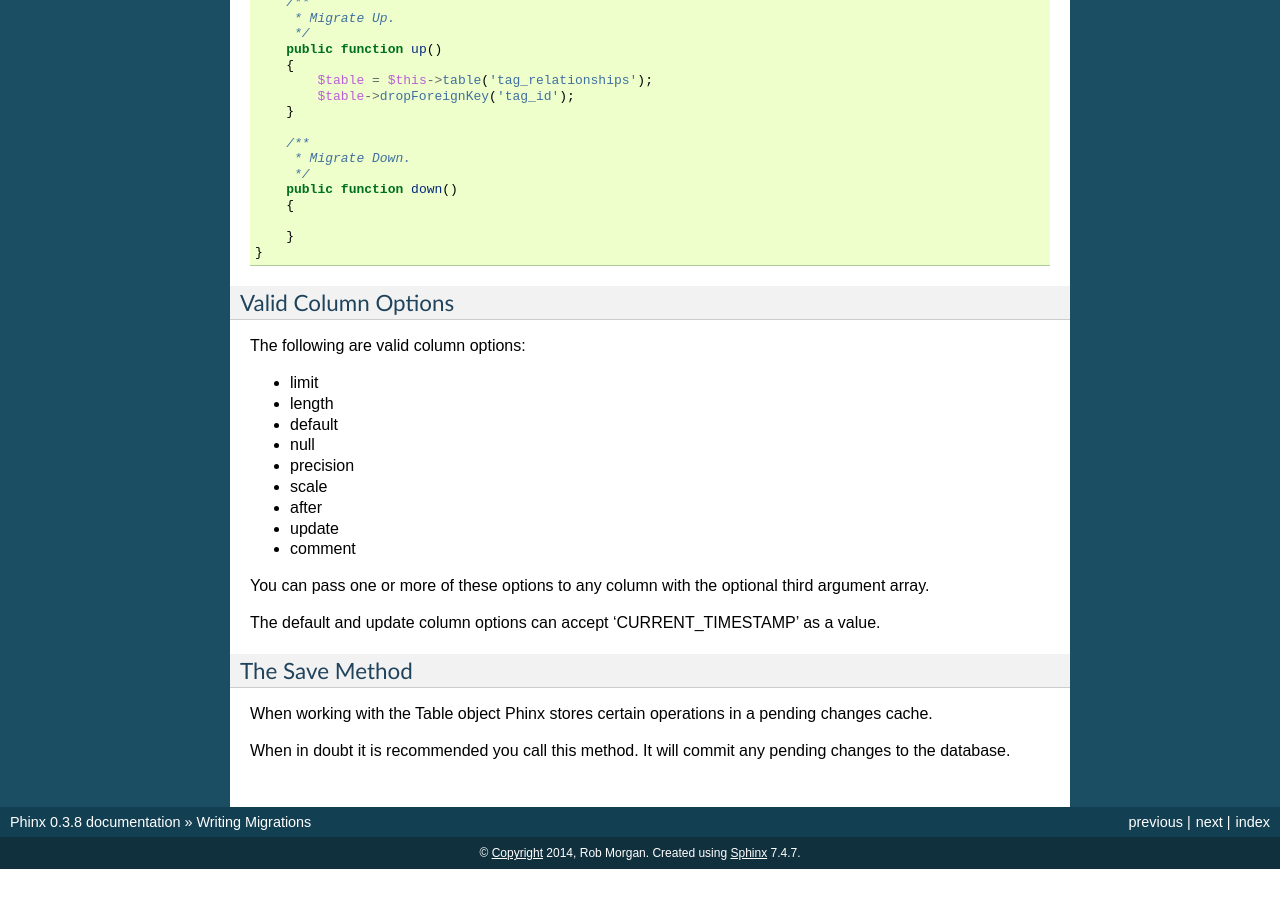
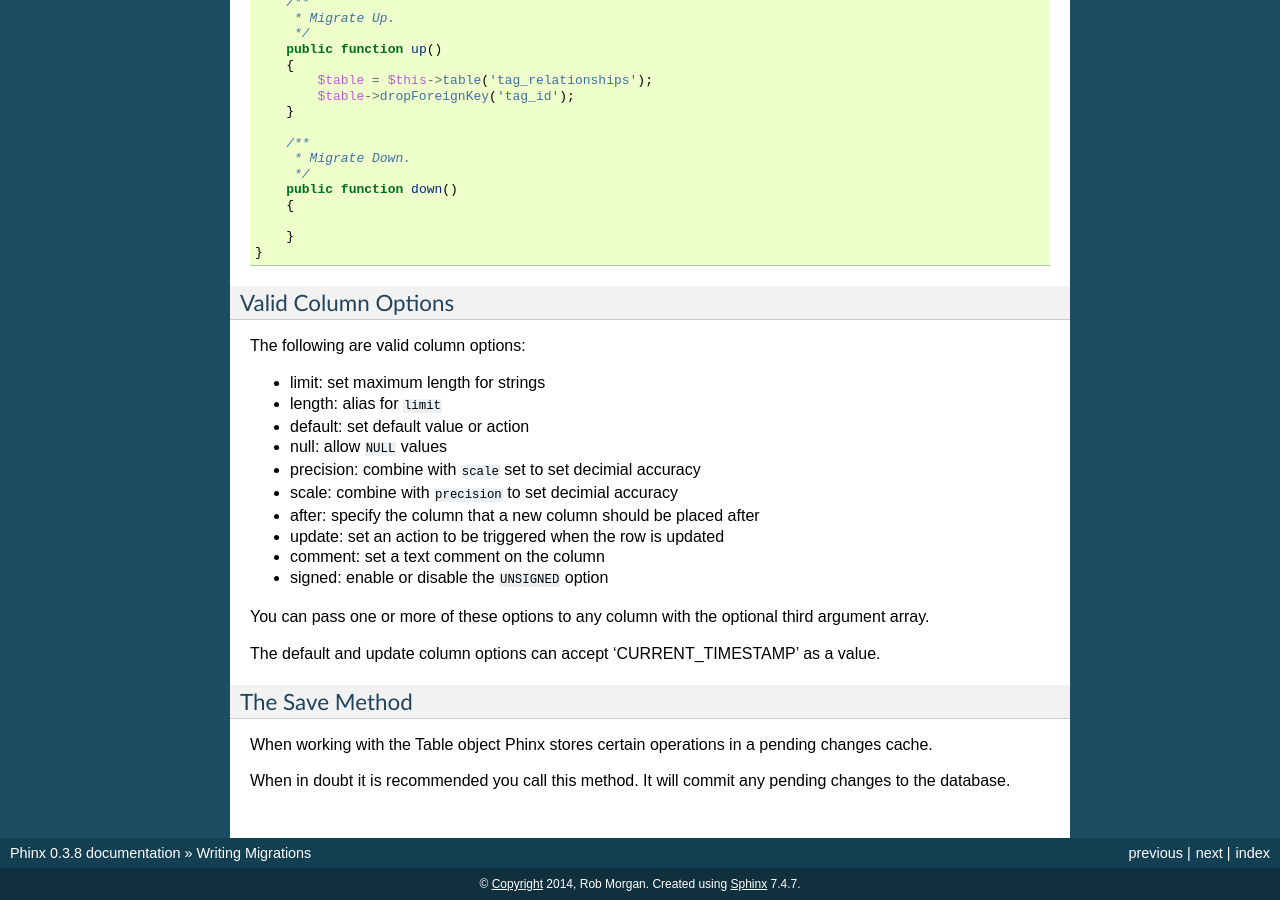
Before and after one commit to cakephp/phinx, a Sphinx documentation site: the page built from docs/migrations.rst, in a window 1280 px wide and 900 px high, scrolled down 12220 px. Built offline with Sphinx 7.4.7, drawn with Linux system fonts in a browser that asks for light colours; before the commit the page ends 13089 px from its top, so only the background shows below that.

Commit message:
Add descriptions to options, add "signed" option, refs #40

```diff
--- a/docs/migrations.rst
+++ b/docs/migrations.rst
@@ -814,15 +814,16 @@ Valid Column Options
 
 The following are valid column options:
 
--  limit
--  length
--  default
--  null
--  precision
--  scale
--  after
--  update
--  comment
+-  limit: set maximum length for strings
+-  length: alias for ``limit``
+-  default: set default value or action
+-  null: allow ``NULL`` values
+-  precision: combine with ``scale`` set to set decimial accuracy
+-  scale: combine with ``precision`` to set decimial accuracy
+-  after: specify the column that a new column should be placed after
+-  update: set an action to be triggered when the row is updated
+-  comment: set a text comment on the column
+-  signed: enable or disable the ``UNSIGNED`` option
 
 You can pass one or more of these options to any column with the optional
 third argument array.
```
